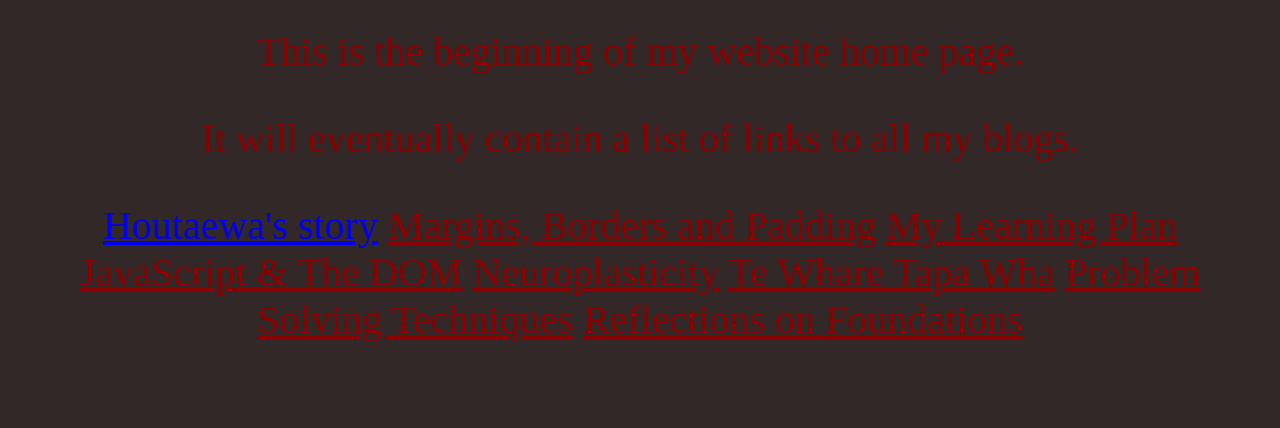
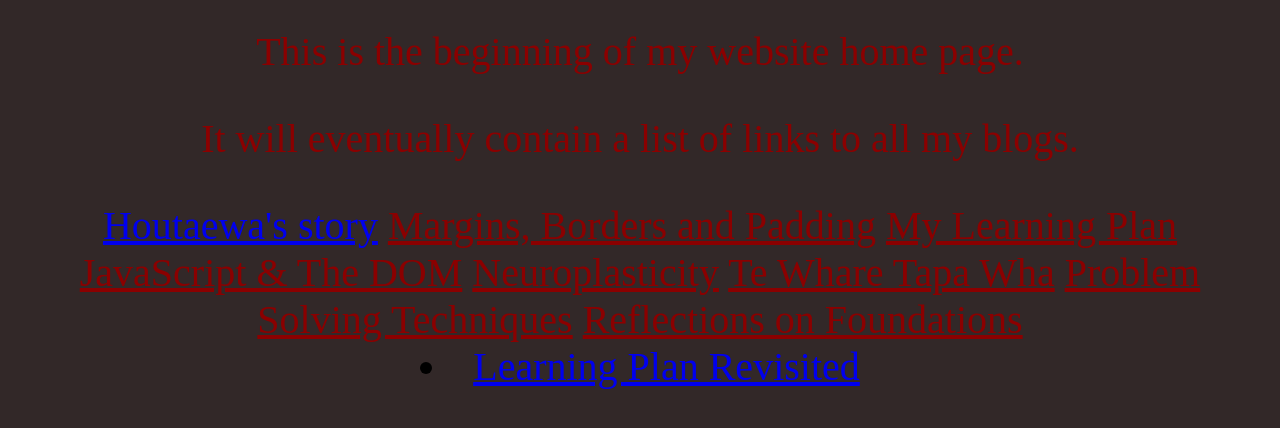
Before and after one commit to aimeeeastwood/aimeeeastwood.github.io, a plain HTML site: page index.html in a window 1280 px wide. Shown: the part 868-1296 px from the top of the page. Before the commit the page ends 1259 px from the top, so only its background shows below. Drawn offline with Linux system fonts and the light colour scheme.

Commit message:
Final change

```diff
--- a/index.html
+++ b/index.html
@@ -34,5 +34,7 @@
     <a class="red-text" href="foundations-reflection.html"
       >Reflections on Foundations</a
     >
+    <li><a href="learning-plan-revisited.html">Learning Plan Revisited</a></li>
+
   </body>
 </html>
```
